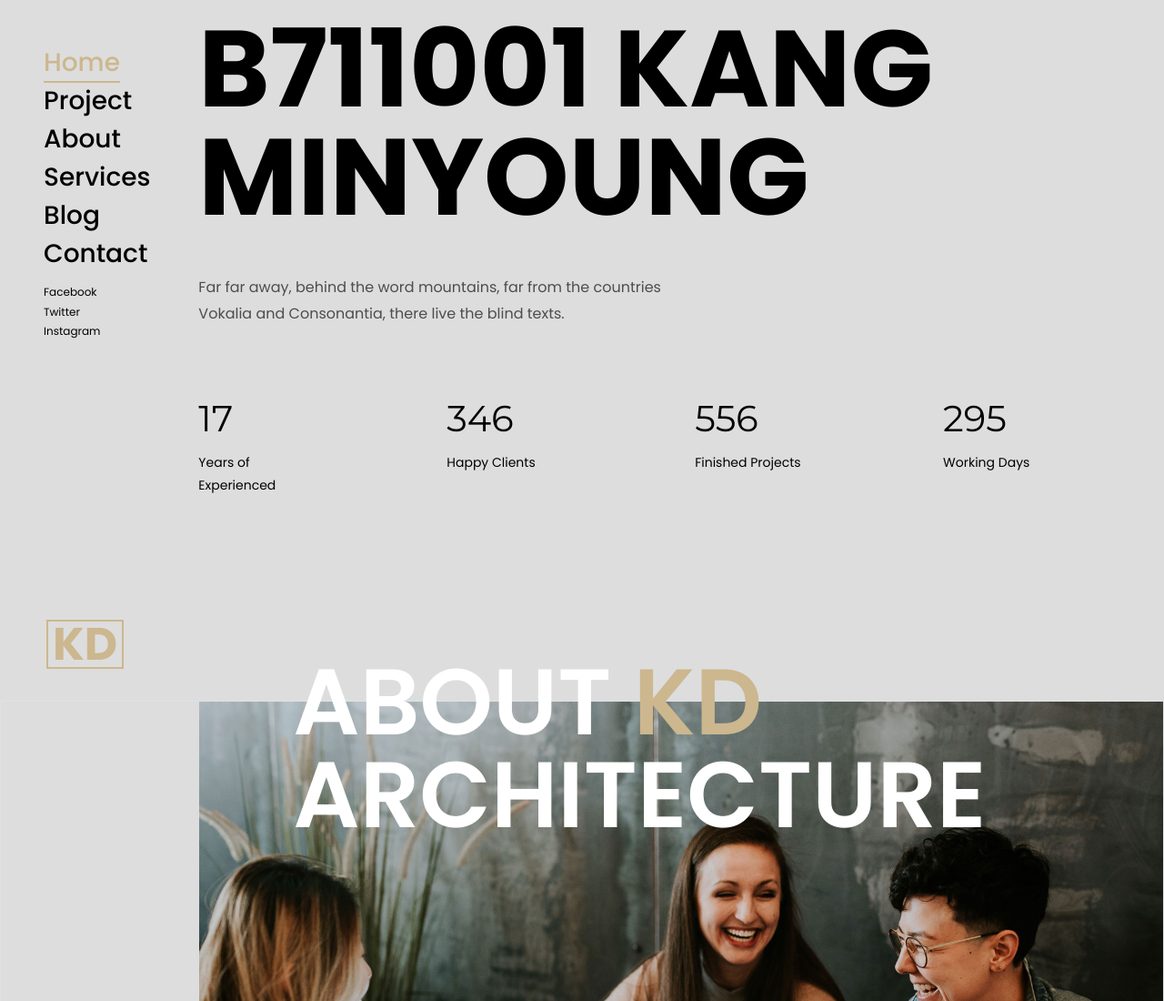
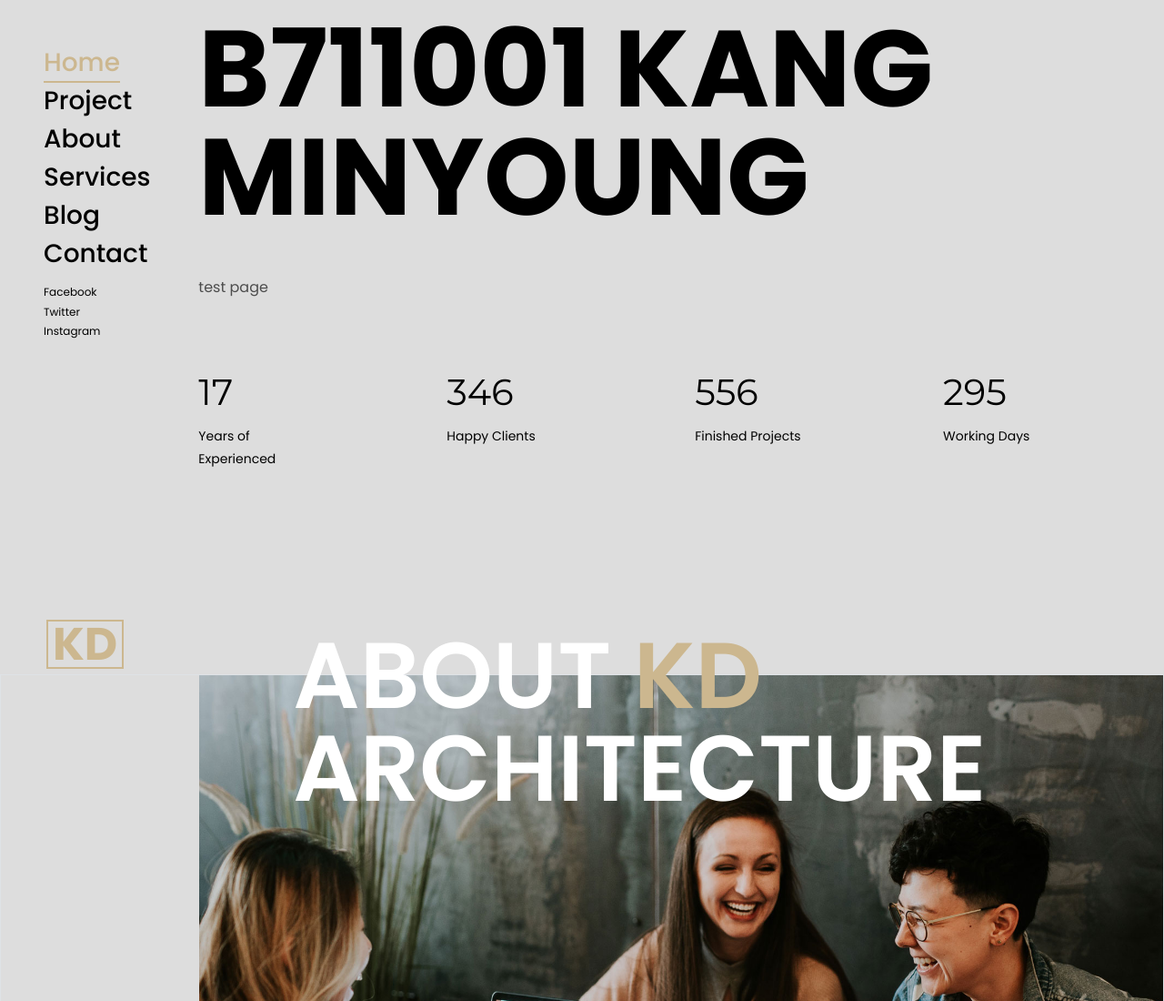
Before and after one commit to wkfk8673/webtest, a plain HTML site: page index.html in a window 1280 px wide. Shown: the top 1100 px of the page at 91% size. Drawn offline with Linux system fonts and the light colour scheme; some packages are replaced by stand-ins of ours; no server answers; files whose address does not match are found by name.

Commit message:
Update index.html

```diff
--- a/index.html
+++ b/index.html
@@ -60,7 +60,7 @@
 							<h1 class="mb-5">B711001 KANG MINYOUNG</h1>
 							<div class="row">
 								<div class="col-md-6">
-									<p>Far far away, behind the word mountains, far from the countries Vokalia and Consonantia, there live the blind texts.</p>
+									<p>test page</p>
 								</div>
 							</div>
 						</div>
```
